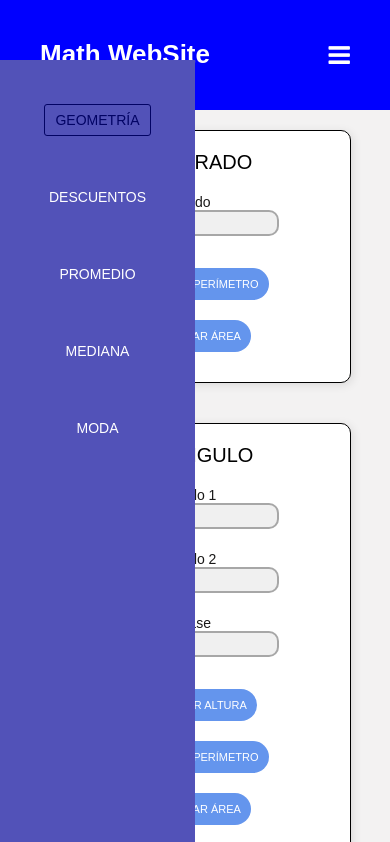
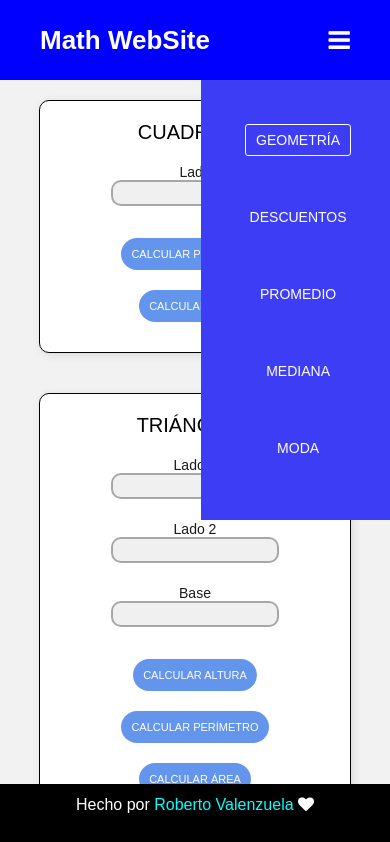
Before and after one commit to Roberto577/curso-practico-javascript, a plain HTML site: page figuras.html in a window 390 px wide. Both pictures are taken after a click on the label 339 px from the left and 54 px from the top of the page. Shown: the top 842 px of the page. Drawn offline with nearby package versions, Linux system fonts and the light colour scheme.

Commit message:
Actualizando errores de interfaz

```diff
--- a/figuras.html
+++ b/figuras.html
@@ -25,7 +25,7 @@
             </ul>
         </nav>
     </header>
-
+    <main>
         <section class="section-fig">
             <div class="container-fig">
                 <h2>CUADRADO</h2>
@@ -38,6 +38,7 @@
                 </form>
             </div>
         </section>
+
         <section class="section-fig">
             <div class="container-fig">
                 <h2>TRIÁNGULO</h2>
@@ -68,6 +69,8 @@
                 </form>
             </div>
         </section>
+    </main>
+
     <footer>
         <p>Hecho por <a href="https://github.com/Roberto577">Roberto Valenzuela </a><i class="fa fa-heart"></i></p>
     </footer>
--- a/style.css
+++ b/style.css
@@ -17,7 +17,7 @@ header{
     display: flex;
     flex-direction: flex;
     width: 100%;
-    height: 13vh;
+    height: 80px;
     background-color: blue;
     justify-content: space-between;
     align-items: center;
@@ -124,6 +124,9 @@ header .header-nav-items a:hover{
 }
 
 /* Section GEOMETRIA */
+main{
+    margin-bottom: 60px;
+}
 .section-fig{
     display: flex;
     flex-direction: column;
@@ -209,7 +212,7 @@ header .header-nav-items a:hover{
     display: flex;
     flex-direction: column;
     width: 100%;
-    min-height: 500px;
+    min-height: 85vh;
     height: auto;
     background-color: #f3f2f2;
 }
@@ -309,12 +312,12 @@ header .header-nav-items a:hover{
 
 /* FOOTER */
 footer{
-    position:relative;
+    position:fixed;
     bottom: 0;
     display: flex;
     flex-direction: column;
     width: 100%;
-    height: 10vh;
+    height: 60px;
     background-color: black;
 }
 footer p{
@@ -335,12 +338,12 @@ footer p a{
         display: block;
     }
     .menu ul{
-        position: fixed;
+        position:fixed;
         width: 50%;
-        height: 100vh;
-        background: rgb(82, 82, 184);
-        top: 60px;
-        left: -100%;
+        height: 440px;
+        background: rgb(61, 61, 245);
+        top: 80px;
+        right: -54%;
         text-align: center;
         transition: all .5s;
     }
@@ -354,11 +357,15 @@ footer p a{
         font-weight: 500;
     }
     .menu ul li a.active, a:hover{
-        border: 1.5px solid rgb(2, 3, 100);
-        color: rgb(2, 3, 100);
+        border: 1.5px solid white;
+        color: white;
     }
     .menu ul.show{
-        left: 0;
+        right: -4%;
+    }
+
+    .section-home{
+        margin-bottom: 40px;
     }
 }
 
```
Lines whose indentation alone changed are shown as unchanged.
